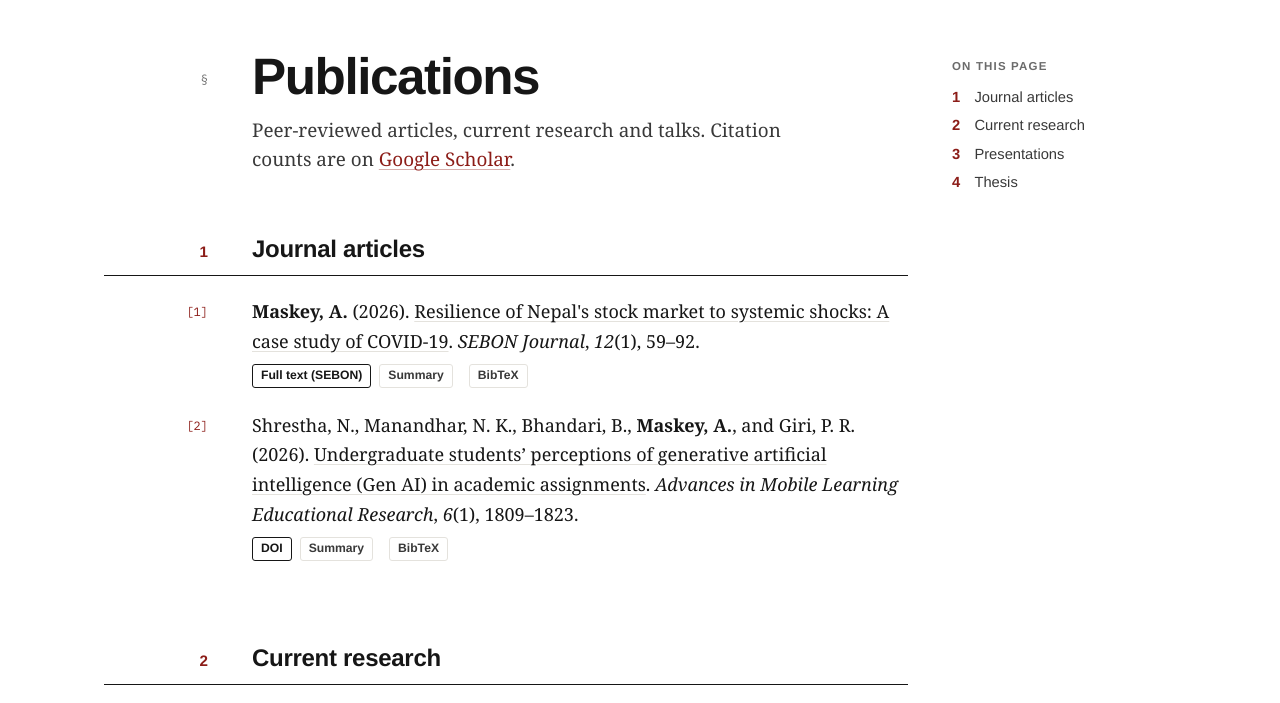
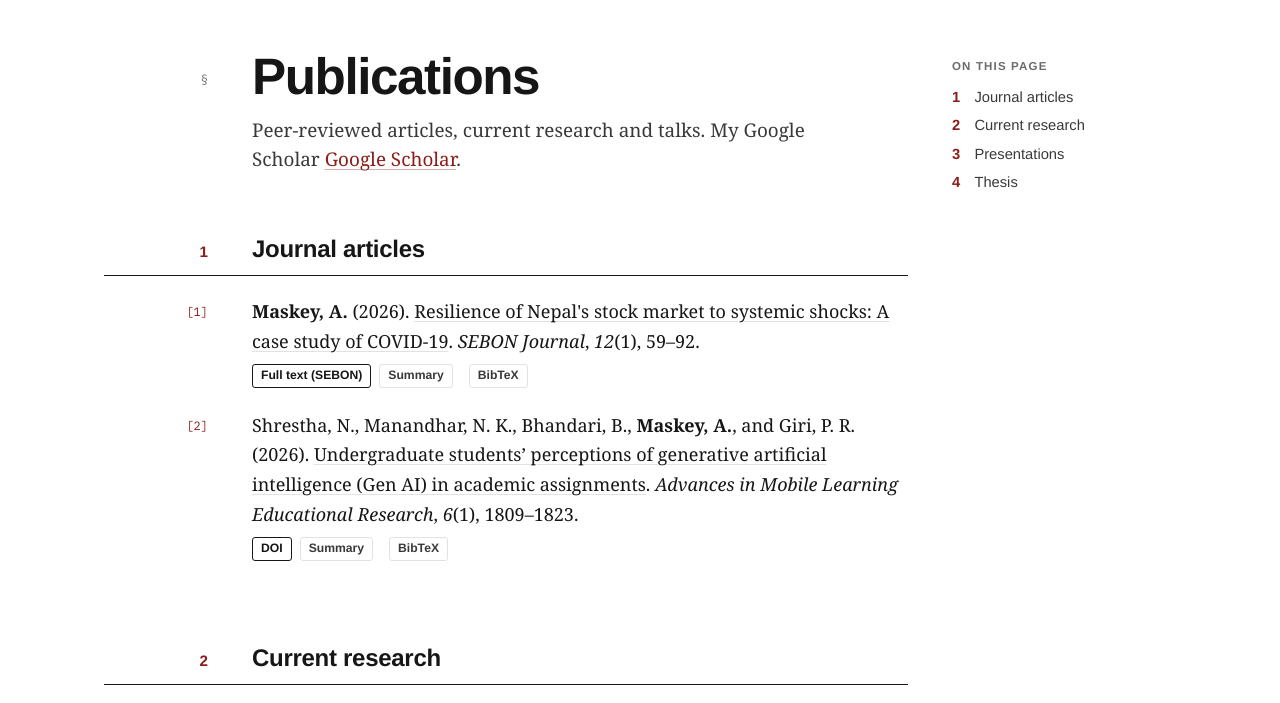
Before and after one commit to AvinashMaskey101/avinashweb, an Astro site: page /publications in a window 1280 px wide. Shown: the part 77-780 px from the top of the page. Built offline with nearby package versions, Linux system fonts and the light colour scheme; Astro itself is replaced by a stand-in of ours; a web font is replaced by a local one.

Commit message:
few updates

```diff
--- a/src/pages/publications.astro
+++ b/src/pages/publications.astro
@@ -26,7 +26,7 @@ const next = () => ++n;
     <h1>Publications</h1>
     <p class="dek">
       Peer-reviewed articles, current research and talks.
-      {site.links.scholar && <>Citation counts are on <a href={site.links.scholar} rel="me">Google Scholar</a>.</>}
+      {site.links.scholar && <>My Google Scholar <a href={site.links.scholar} rel="me">Google Scholar</a>.</>}
     </p>
   </header>
 
```
